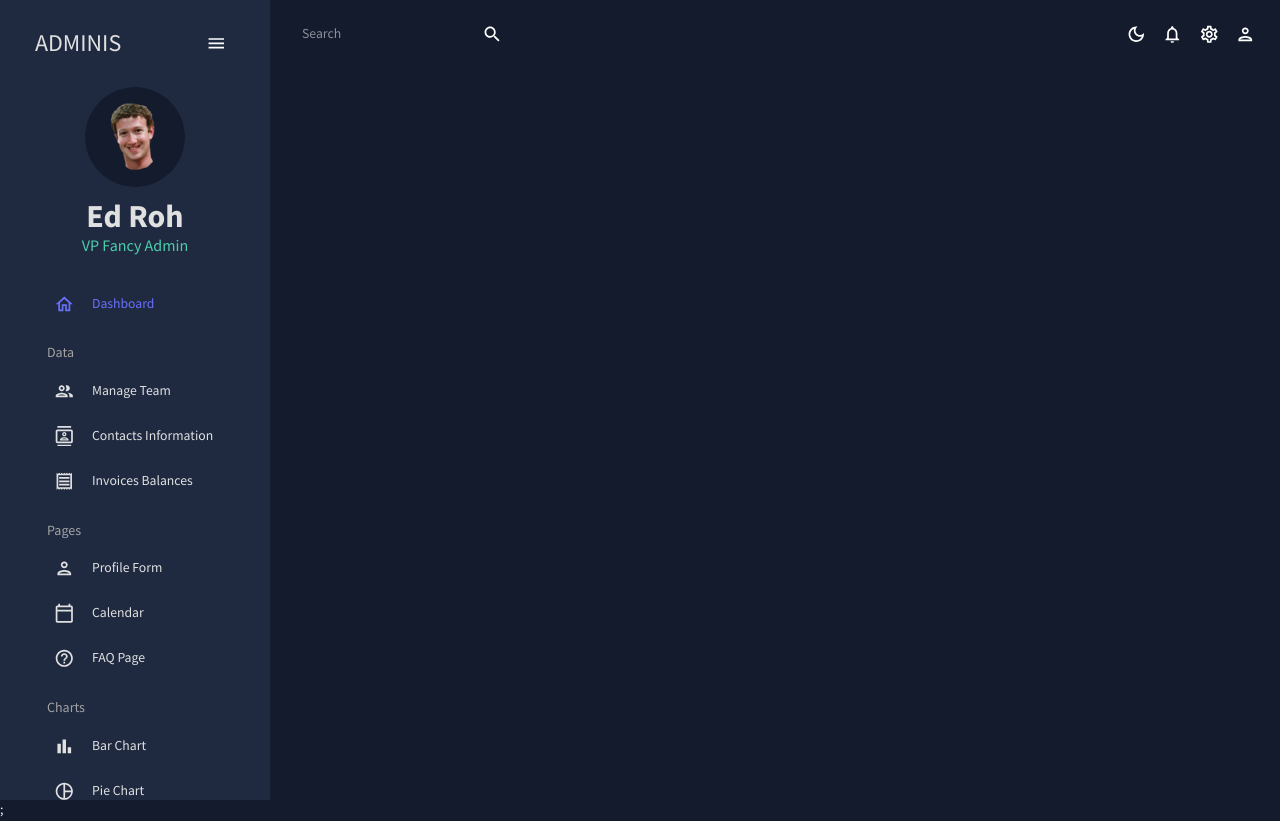
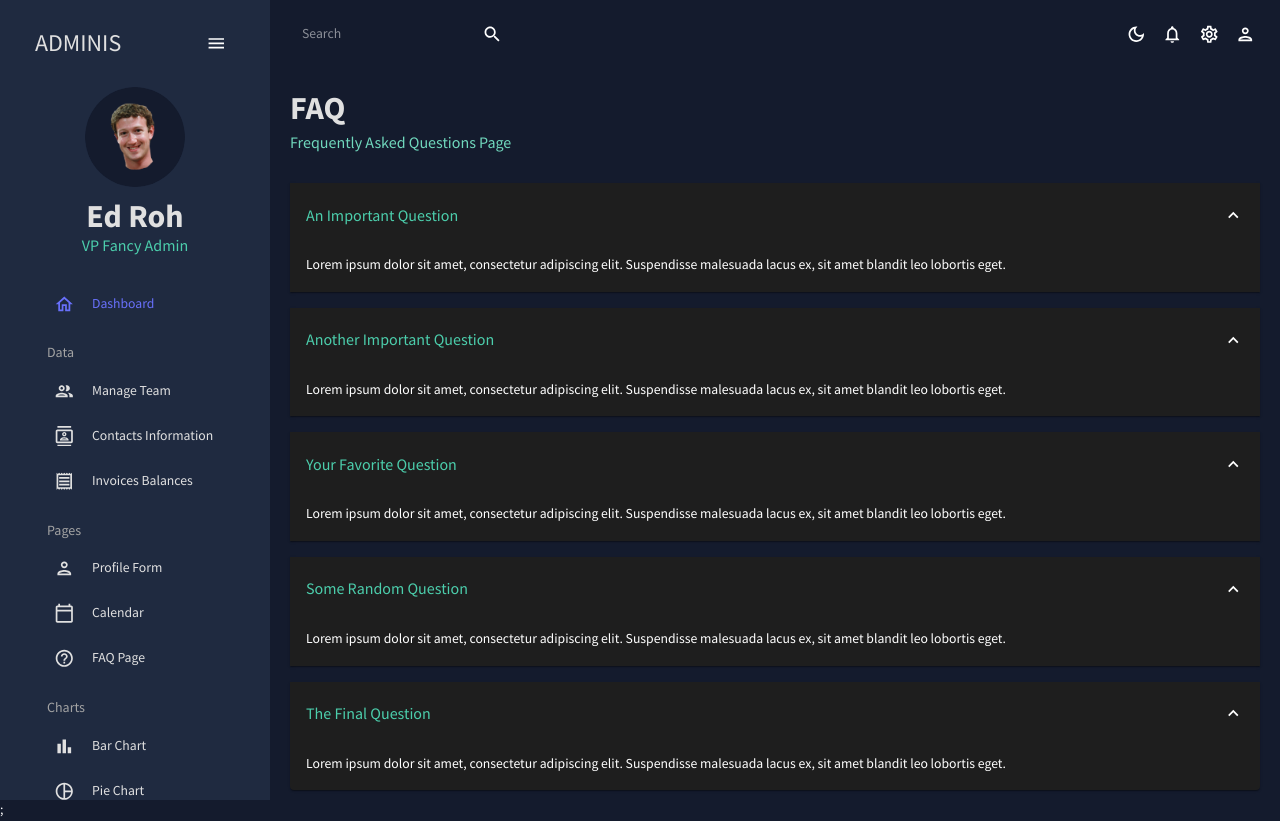
Before and after one commit to MichelAtieno/Dashboard_Template_v3, a React (Create React App) app: page /faq in a window 1280 px wide. Built offline with nearby package versions, Linux system fonts and the light colour scheme.

Commit message:
Added FAQ page

```diff
--- a/src/App.js
+++ b/src/App.js
@@ -1,20 +1,23 @@
 import { ColorModeContext, useMode } from "./theme";
 import { CssBaseline, ThemeProvider } from "@mui/material";
 import { Route, Routes } from "react-router-dom";
+import Dashboard from "./scenes/dashboard";
 import Topbar from "./scenes/global/Topbar";
 import Sidebar from "./scenes/global/Sidebar";
 import Team from "./scenes/team";
 import Contacts from "./scenes/contacts";
 import Invoices from "./scenes/invoices";
 import Form from "./scenes/form";
+import Calendar from "./scenes/calendar/calendar";
+import FAQ from "./scenes/faq";
 // import Bar from "./scenes/bar";
 
 // import Line from "./scenes/line";
 // import Pie from "./scenes/pie";
-// import FAQ from "./scenes/faq";
+
 // import Geography from "./scenes/geography";
-import Dashboard from "./scenes/dashboard";
-import Calendar from "./scenes/calendar/calendar";
+
+
 
 function App() {
   const [theme, colorMode] = useMode();
@@ -33,11 +36,13 @@ function App() {
               <Route path="/contacts" element={<Contacts />} />
               <Route path="/invoices" element={<Invoices />} />
               <Route path="/form" element={<Form />} />
+              <Route path="/calendar" element={<Calendar />} />
+              <Route path="/faq" element={<FAQ />} />
               {/* <Route path="/bar" element={<Bar />} /> */}
               {/* <Route path="/pie" element={<Pie />} /> */}
               {/* <Route path="/line" element={<Line />} /> */}
-              {/* <Route path="/faq" element={<FAQ />} /> */}
-              <Route path="/calendar" element={<Calendar />} />
+
+
               {/* <Route path="/geography" element={<Geography />} /> */}
             </Routes>
           </main>
--- a/src/scenes/faq/index.jsx
+++ b/src/scenes/faq/index.jsx
@@ -1,5 +1,86 @@
+import { Box, useTheme } from "@mui/material";
+import Header from "../../components/Header";
+import Accordion from "@mui/material/Accordion";
+import AccordionSummary from "@mui/material/AccordionSummary";
+import AccordionDetails from "@mui/material/AccordionDetails";
+import Typography from "@mui/material/Typography";
+import ExpandMoreIcon from "@mui/icons-material/ExpandMore";
+import { tokens } from "../../theme";
+
 const FAQ = () => {
-    return <div></div>
-}
+  const theme = useTheme();
+  const colors = tokens(theme.palette.mode);
+  return (
+    <Box m="20px">
+      <Header title="FAQ" subtitle="Frequently Asked Questions Page" />
+
+      <Accordion defaultExpanded>
+        <AccordionSummary expandIcon={<ExpandMoreIcon />}>
+          <Typography color={colors.greenAccent[500]} variant="h5">
+            An Important Question
+          </Typography>
+        </AccordionSummary>
+        <AccordionDetails>
+          <Typography>
+            Lorem ipsum dolor sit amet, consectetur adipiscing elit. Suspendisse
+            malesuada lacus ex, sit amet blandit leo lobortis eget.
+          </Typography>
+        </AccordionDetails>
+      </Accordion>
+      <Accordion defaultExpanded>
+        <AccordionSummary expandIcon={<ExpandMoreIcon />}>
+          <Typography color={colors.greenAccent[500]} variant="h5">
+            Another Important Question
+          </Typography>
+        </AccordionSummary>
+        <AccordionDetails>
+          <Typography>
+            Lorem ipsum dolor sit amet, consectetur adipiscing elit. Suspendisse
+            malesuada lacus ex, sit amet blandit leo lobortis eget.
+          </Typography>
+        </AccordionDetails>
+      </Accordion>
+      <Accordion defaultExpanded>
+        <AccordionSummary expandIcon={<ExpandMoreIcon />}>
+          <Typography color={colors.greenAccent[500]} variant="h5">
+            Your Favorite Question
+          </Typography>
+        </AccordionSummary>
+        <AccordionDetails>
+          <Typography>
+            Lorem ipsum dolor sit amet, consectetur adipiscing elit. Suspendisse
+            malesuada lacus ex, sit amet blandit leo lobortis eget.
+          </Typography>
+        </AccordionDetails>
+      </Accordion>
+      <Accordion defaultExpanded>
+        <AccordionSummary expandIcon={<ExpandMoreIcon />}>
+          <Typography color={colors.greenAccent[500]} variant="h5">
+            Some Random Question
+          </Typography>
+        </AccordionSummary>
+        <AccordionDetails>
+          <Typography>
+            Lorem ipsum dolor sit amet, consectetur adipiscing elit. Suspendisse
+            malesuada lacus ex, sit amet blandit leo lobortis eget.
+          </Typography>
+        </AccordionDetails>
+      </Accordion>
+      <Accordion defaultExpanded>
+        <AccordionSummary expandIcon={<ExpandMoreIcon />}>
+          <Typography color={colors.greenAccent[500]} variant="h5">
+            The Final Question
+          </Typography>
+        </AccordionSummary>
+        <AccordionDetails>
+          <Typography>
+            Lorem ipsum dolor sit amet, consectetur adipiscing elit. Suspendisse
+            malesuada lacus ex, sit amet blandit leo lobortis eget.
+          </Typography>
+        </AccordionDetails>
+      </Accordion>
+    </Box>
+  );
+};
 
 export default FAQ;
```
